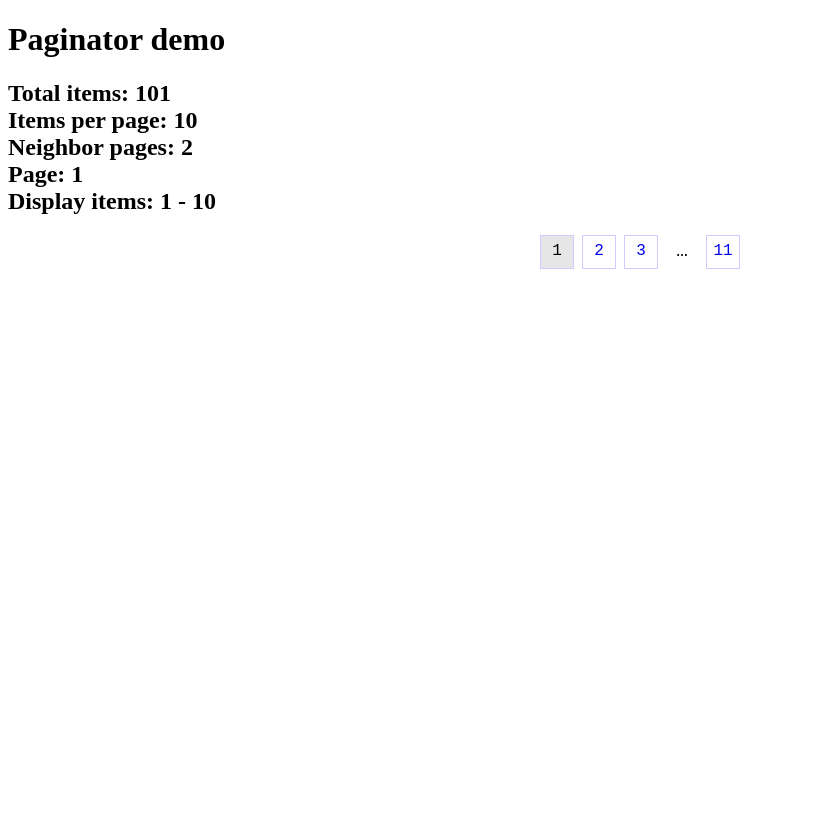
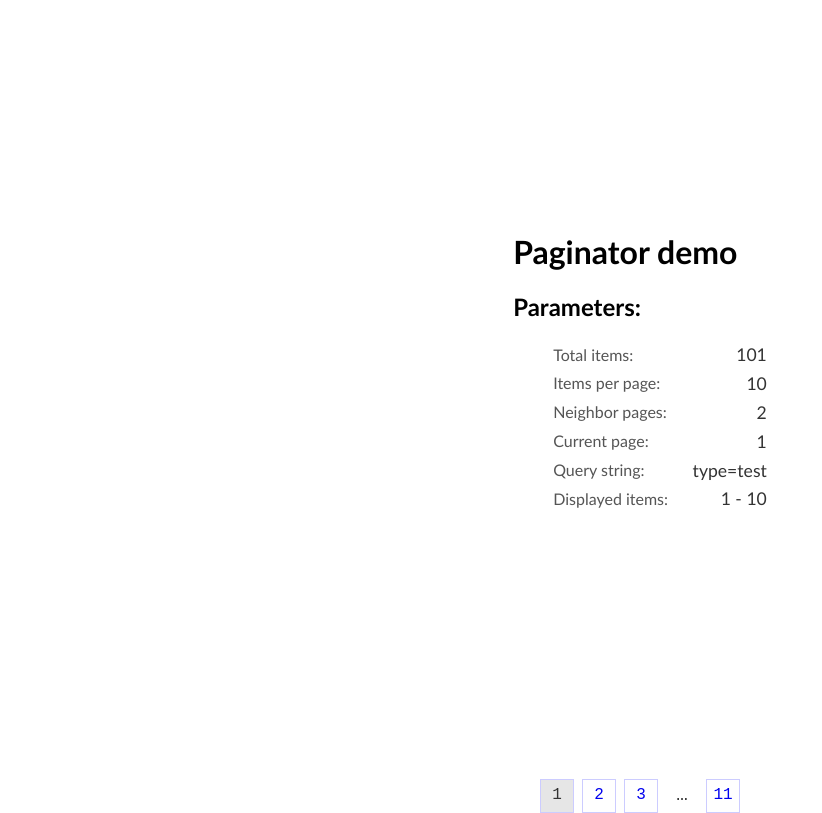
Before and after one commit to bugsoff/paginator, a plain HTML site: page example/index.html in a window 1280 px wide. Shown: the whole page, without its empty margins (0-822 px from the left). Drawn offline with Linux system fonts and the light colour scheme.

Commit message:
update example style

```diff
--- a/example/index.html
+++ b/example/index.html
@@ -8,10 +8,42 @@
     <title>Paginator Example</title>
     <script src="../dst/paginator.js"></script>
     <link rel="stylesheet" href="../src/paginator.css">
+    <style>
+        html, body {
+            height: 100%;
+            font-family: 'Trebuchet MS', 'Lucida Sans Unicode', 'Lucida Grande', 'Lucida Sans', Arial, sans-serif;
+        }
+        body {
+            display: flex;
+            flex-flow: column;
+            gap: 32px;
+        }
+        div {
+            margin: 16% auto;
+        }
+        ul {
+            list-style: none;
+            color: #555;
+            font-size: 16px;
+            line-height: 28px;
+        }
+        li {
+            display: flex;
+            justify-content: space-between;
+            gap: 48px;
+        }
+        span {
+            font-size: 1.1em;
+            color: #333;
+        }
+    </style>
 </head>
 
 <body>
+    <div>
         <h1>Paginator demo</h1>
+        <h2>Parameters:</h2>
+        <ul></ul>
         <script>
             const start = (new URL(document.location)).searchParams.get('start') ?? 0,
                 arg = {
@@ -19,18 +51,21 @@
                     per_page: 10,
                     start: start,
                     neighbor_pages: 2,
-            },
-            title = document.createElement("h2")
-            title.innerHTML = `
-                Total items: ${arg.total}<br>
-                Items per page: ${arg.per_page}<br>
-                Neighbor pages: ${arg.neighbor_pages}<br>
-                Page: ${arg.start / arg.per_page + 1}<br>
-                Display items: ${arg.start*1+1} - ${Math.min(Number.parseInt(arg.start) + Number.parseInt(arg.per_page), arg.total)}`
+                    params: {type: "test"},
+                }
 
-        document.querySelector("body").append(title)
+            document.querySelector("ul").innerHTML = `
+                <li>Total items: <span>${arg.total}</span>
+                <li>Items per page: <span>${arg.per_page}<span>
+                <li>Neighbor pages: <span>${arg.neighbor_pages}<span>
+                <li>Current page: <span>${arg.start / arg.per_page + 1}<span>
+                <li>Query string: <span>${Object.keys(arg.params)[0]}=${arg.params.type}<span>
+                <li>Displayed items: <span>${arg.start*1+1} - ${Math.min(Number.parseInt(arg.start) + Number.parseInt(arg.per_page), arg.total)}</span>
+            `
+
             showPagination(arg)
         </script>
+    </div>
 </body>
 
 </html>
```
Lines whose indentation alone changed are shown as unchanged.
